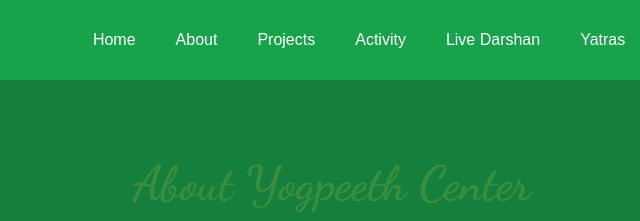
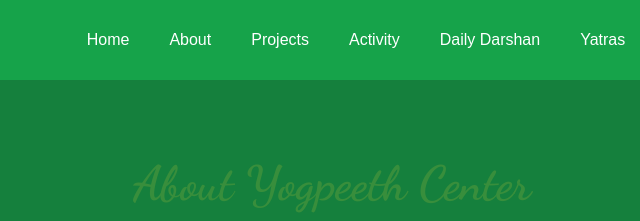
Before and after one commit to servantofprabhupadanugas-git/yogpeeth-residency-center, a website: page public/about.html in a window 1280 px wide. Shown: the top 221 px of the page, 308-948 px from the left. Drawn offline with nearby package versions, Linux system fonts and the light colour scheme; no server answers.

Commit message:
daily darshans updated in about projects activity

```diff
--- a/public/about.html
+++ b/public/about.html
@@ -37,7 +37,7 @@
                     <a href="about.html" class="text-white hover:text-orange-200 px-3 py-2 font-medium">About</a>
                     <a href="projects.html" class="text-white hover:text-orange-200 px-3 py-2 font-medium">Projects</a>
                     <a href="activity.html" class="text-white hover:text-orange-200 px-3 py-2 font-medium">Activity</a>
-                    <a href="live-darshan.html" class="text-white hover:text-orange-200 px-3 py-2 font-medium">Live Darshan</a>
+                    <a href="daily-darshans.html" class="text-white hover:text-orange-200 px-3 py-2 font-medium">Daily Darshan</a>
                     <a href="yatras.html" class="text-white hover:text-orange-200 px-3 py-2 font-medium">Yatras</a>
 
                     <div class="relative group">
```
Also changed, not shown: public/activity.html (+1 -1 lines), public/projects.html (+1 -1 lines).
